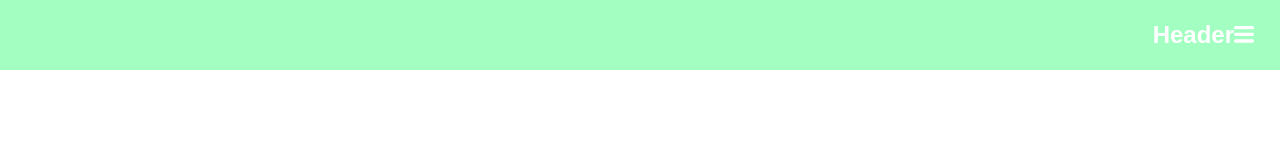
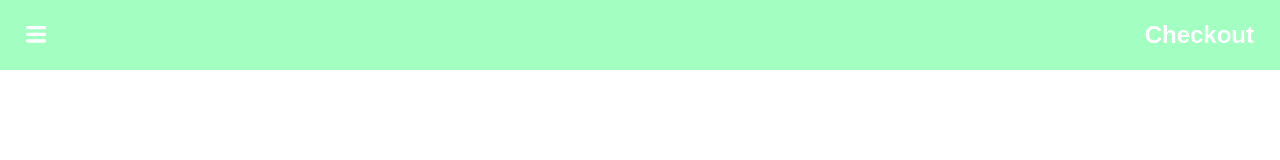
Before and after one commit to francispham/advance-react, a React (Create React App) app: page / in a window 1280 px wide. Shown: the top 160 px of the page. Built offline with nearby package versions, Linux system fonts and the light colour scheme.

Commit message:
Implemented React Spring for Cart Animation

```diff
--- a/src/App.js
+++ b/src/App.js
@@ -5,6 +5,7 @@ import './App.css';
 
 import { PageWrapper } from './state';
 
+import Checkout from './components/Checkout';
 import SpringHeader from './components/SpringHeader';
 import Theme from './components/Theme';
 import Local from './components/Local';
@@ -29,6 +30,14 @@ function App() {
           <Header>
             <Nav />
             <Menu />
+            <Toggle>
+              {({toggle, isToggled, x}) => (
+                <>
+                  <Checkout isOpen={isToggled} x={x} />
+                  <button onClick={toggle}>Checkout</button>
+                </>
+              )}
+            </Toggle>
           </Header>
           <Container>
             <SpringHeader />
--- /dev/null
+++ b/src/Components/Checkout.js
@@ -0,0 +1,51 @@
+import React from 'react';
+import styled from "styled-components";
+import { animated } from 'react-spring';
+
+const Checkout = ({ x, isOpen }) => {
+  return (
+    <CheckoutPage isOpen={isOpen}>
+      <animated.div
+        style={{ transform: x.interpolate((x) => `translate3d(${x * -1}%, 0, 0)`) }}
+        className="checkout-left"
+      />
+      <animated.div
+        style={{ transform: x.interpolate((x) => `translate3d(${x}%, 0, 0)`) }}
+        className="checkout-right"
+      />
+    </CheckoutPage>
+  )
+}
+
+export default Checkout;
+
+const CheckoutPage = styled.div`
+  top: 0;
+  left: 0;
+  right: 0;
+  bottom: 0;
+  z-index: 10;
+  display: flex;
+  position: fixed;
+  pointer-events: ${props => props.isOpen ? 'all' : 'none'};
+
+  .checkout-left {
+    width: 30%;
+    height: 100%;
+    background: var(--xtraPurp);
+  }
+  .checkout-right {
+    width: 70%;
+    height: 100%;
+    background: var(--purp);
+  }
+
+  button {
+    appearance: none;
+    color: white;
+    font-weight: bold;
+    font-size: 1.5rem;
+    background: none;
+    border: none;
+  }
+`;
--- a/src/Components/Elements/Header.js
+++ b/src/Components/Elements/Header.js
@@ -5,11 +5,21 @@ export const Header = styled.header`
   color: white;
   padding: 20px;
   display: flex;
-  justify-content: flex-end;
+  justify-content: space-between;
   > svg {
     margin-right: 20px;
   }
   > * {
     margin: 0;
   }
+
+  button {
+    appearance: none;
+    color: white;
+    font-weight: bold;
+    font-size: 1.5rem;
+    background: none;
+    border: none;
+    z-index: 15;
+  }
 `;
--- a/src/Components/Menu.js
+++ b/src/Components/Menu.js
@@ -10,7 +10,6 @@ const Menu = () => {
     <MenuButton
       onClick={toggleMenu}
     >
-      Header
       <svg viewBox="0 0 18 15" width="20">
         <path
           fill="#fff"
@@ -32,11 +31,5 @@ const Menu = () => {
 export default Menu;
 
 const MenuButton = styled.button`
-  appearance: none;
-  color: white;
-  font-weight: bold;
-  font-size: 1.5rem;
-  background: none;
-  border: none;
-  z-index: 15;
+
 `;
```
